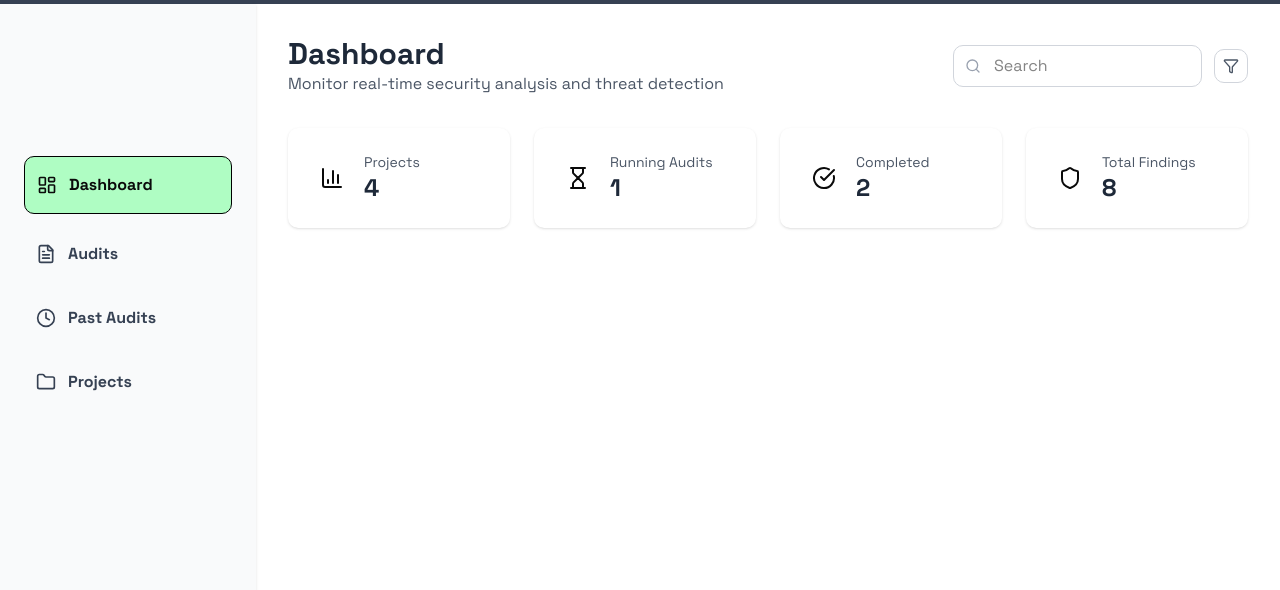
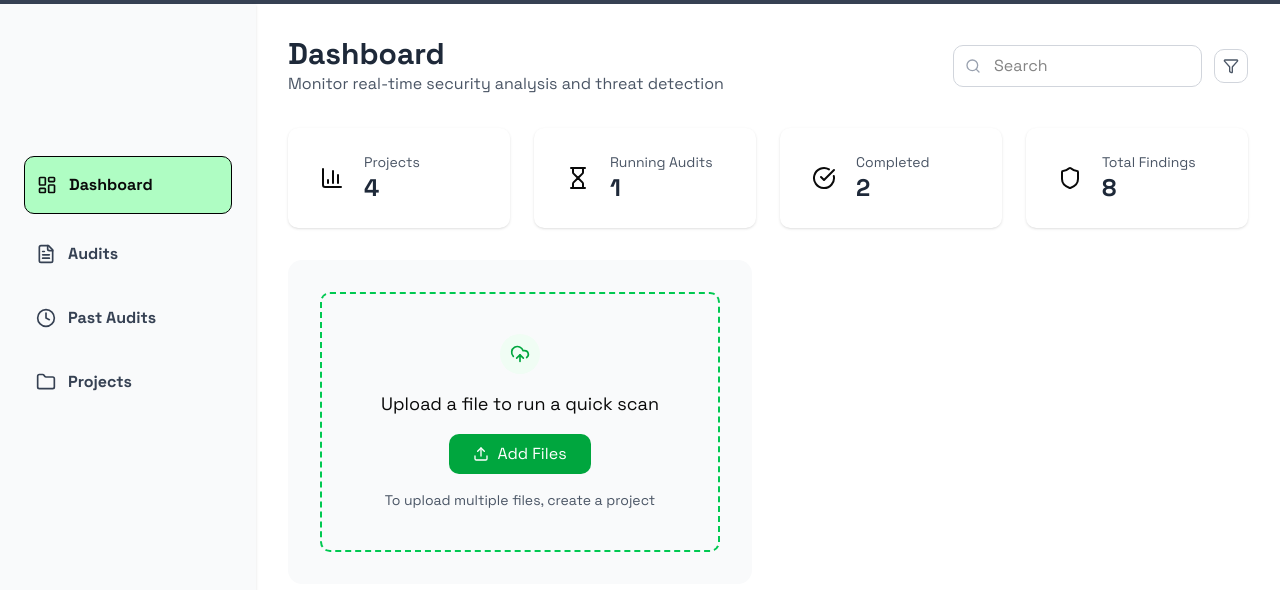
Before and after one commit to OpenAuditLabs/oal-web, a Next.js app: page / in a window 1280 px wide. Shown: the top 590 px of the page. Built offline with nearby package versions, Linux system fonts and the light colour scheme.

Commit message:
feat: Add UploadCard component for file uploads in DashboardPage (#41)

```diff
--- /dev/null
+++ b/src/components/common/UploadCard.tsx
@@ -0,0 +1,37 @@
+"use client";
+
+import { UploadCloud, Upload } from "lucide-react";
+
+interface UploadCardProps {
+  onFilesSelected?: (files: FileList) => void;
+}
+
+export default function UploadCard({ onFilesSelected }: UploadCardProps) {
+  const handleChange = (e: React.ChangeEvent<HTMLInputElement>) => {
+    if (e.target.files && onFilesSelected) onFilesSelected(e.target.files);
+  };
+
+  return (
+    <div className="bg-gray-50 rounded-xl p-8">
+      <div className="border-2 border-dashed border-green-500 rounded-lg p-10 text-center">
+        <div className="mx-auto w-10 h-10 bg-green-50 rounded-full flex items-center justify-center mb-4">
+          <UploadCloud className="w-5 h-5 text-green-600" />
+        </div>
+
+        <a href="#" className="text-black-900 text-lg block mb-4">
+          Upload a file to run a quick scan
+        </a>
+
+        <label className="inline-flex items-center gap-2 bg-green-600 hover:bg-green-700 text-white px-6 py-2 rounded-lg cursor-pointer mb-4">
+          <Upload className="w-4 h-4" />
+          <span>Add Files</span>
+          <input type="file" className="hidden" onChange={handleChange} />
+        </label>
+
+        <p className="text-sm text-gray-600">
+          To upload multiple files, create a project
+        </p>
+      </div>
+    </div>
+  );
+}
--- a/src/components/pages/DashboardPage.tsx
+++ b/src/components/pages/DashboardPage.tsx
@@ -2,6 +2,7 @@
 
 import Header from "@/components/common/Header";
 import KPIGrid from "@/components/common/KPIGrid";
+import UploadCard from "@/components/common/UploadCard";
 
 export default function DashboardPage() {
   return (
@@ -13,6 +14,10 @@ export default function DashboardPage() {
       />
 
       <KPIGrid />
+
+      <div className="grid grid-cols-1 lg:grid-cols-2 gap-8">
+        <UploadCard />
+      </div>
     </main>
   );
 }
```
